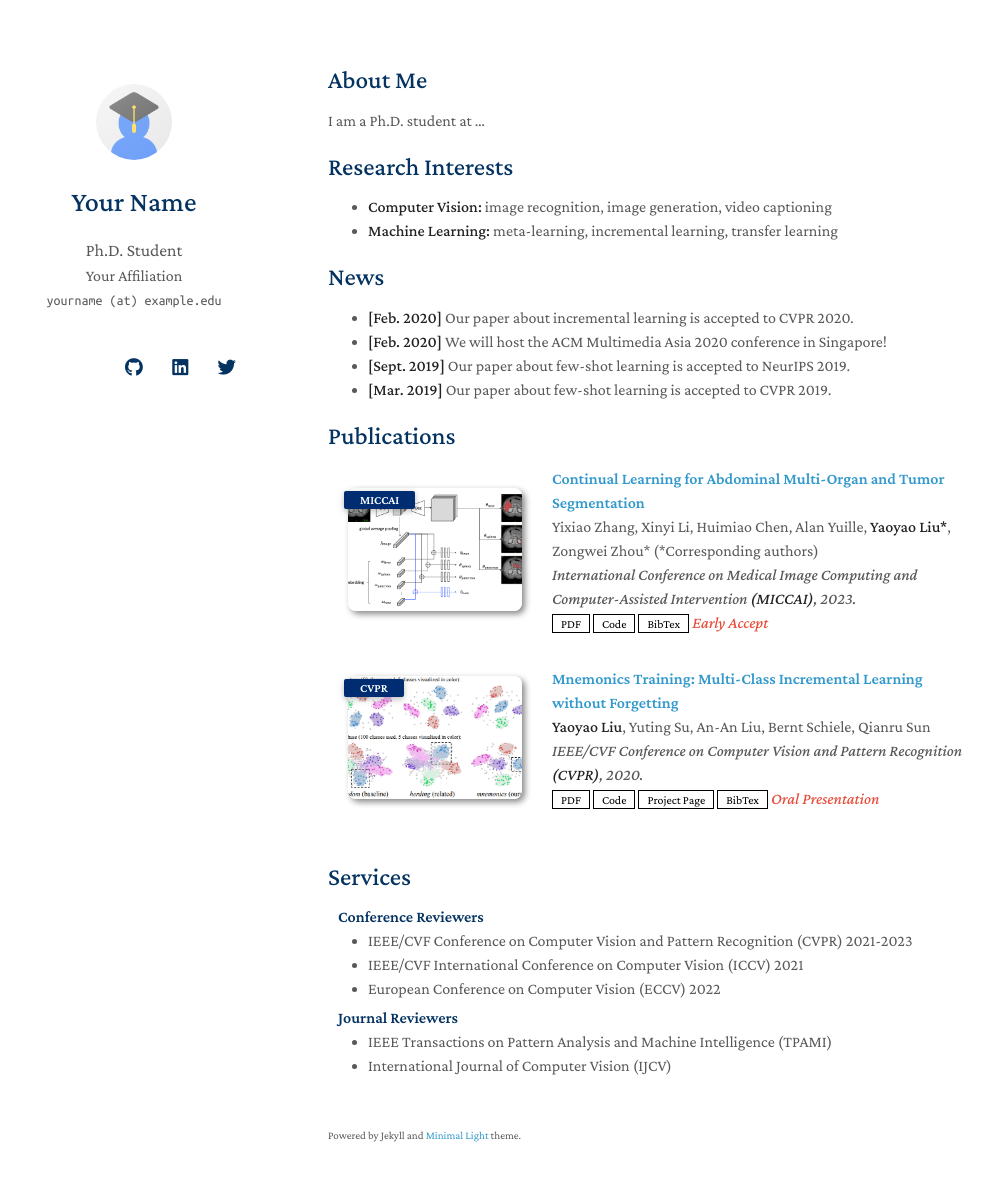
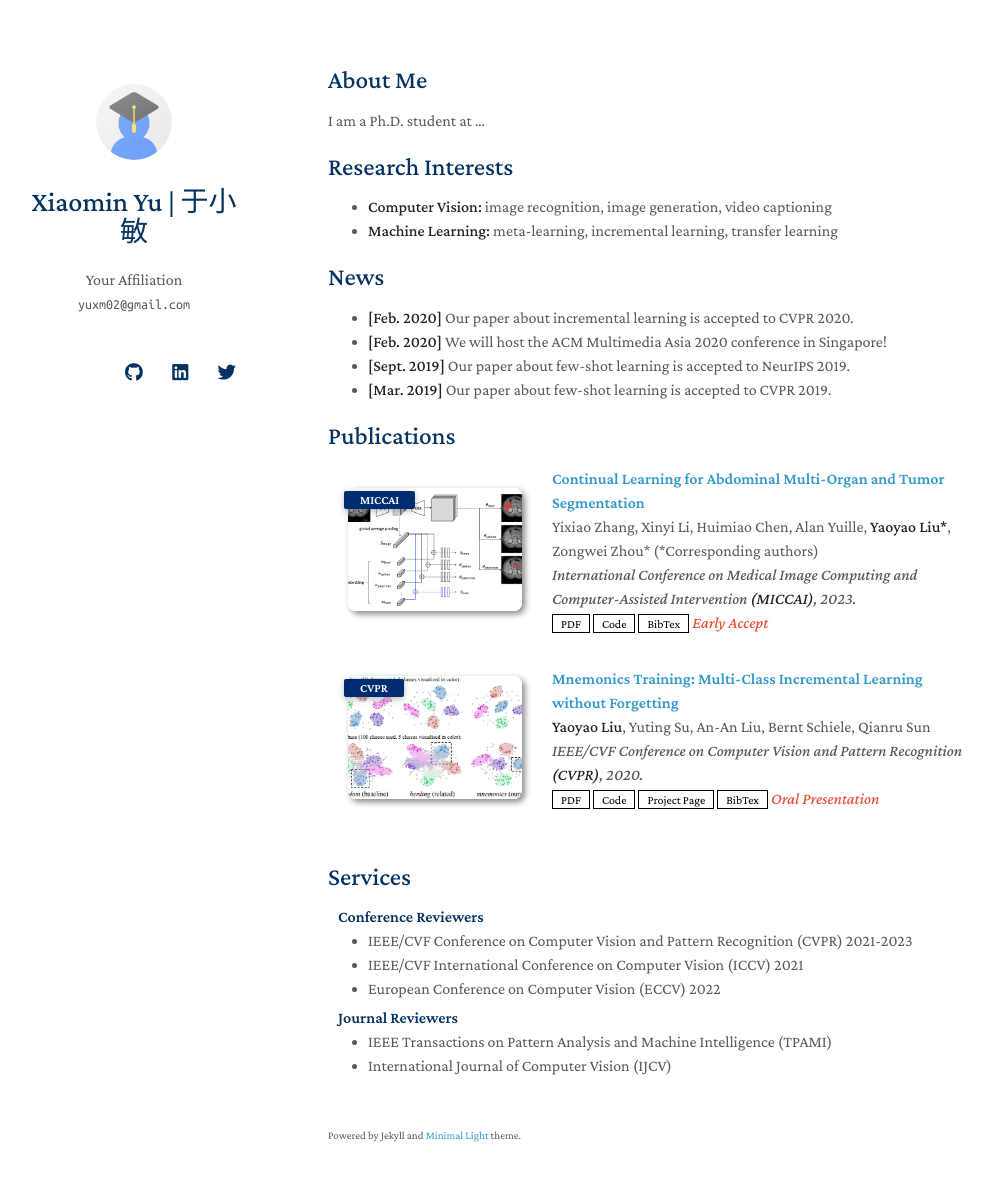
Before and after one commit to Yu-xm/Yu-xm.github.io, a Jekyll site: the page built from index.md, in a window 1280 px wide and 1216 px high. Shown: the top 1181 px of the window, without its empty margins (142-1135 px from the left). Built offline with Jekyll 4.4.1, drawn with Linux system fonts in a browser that asks for light colours; nearby versions of some CDN libraries; a style sheet for code colours, icons or effects is not loaded; our own code applies the rules of GitHub Pages for plain Markdown files.

Commit message:
Update _config.yml

```diff
--- a/_config.yml
+++ b/_config.yml
@@ -1,8 +1,8 @@
 # Basic Information
-title: Your Name
-position: Ph.D. Student
+title: Xiaomin Yu | 于小敏
+# position: Ph.D. Student
 affiliation: Your Affiliation
-email: yourname (at) example.edu
+email: yuxm02@gmail.com
 
 # Search Engine Optimization (SEO)
 # The following information is used to improve the website traffic from search engines, e.g., Google.
```
